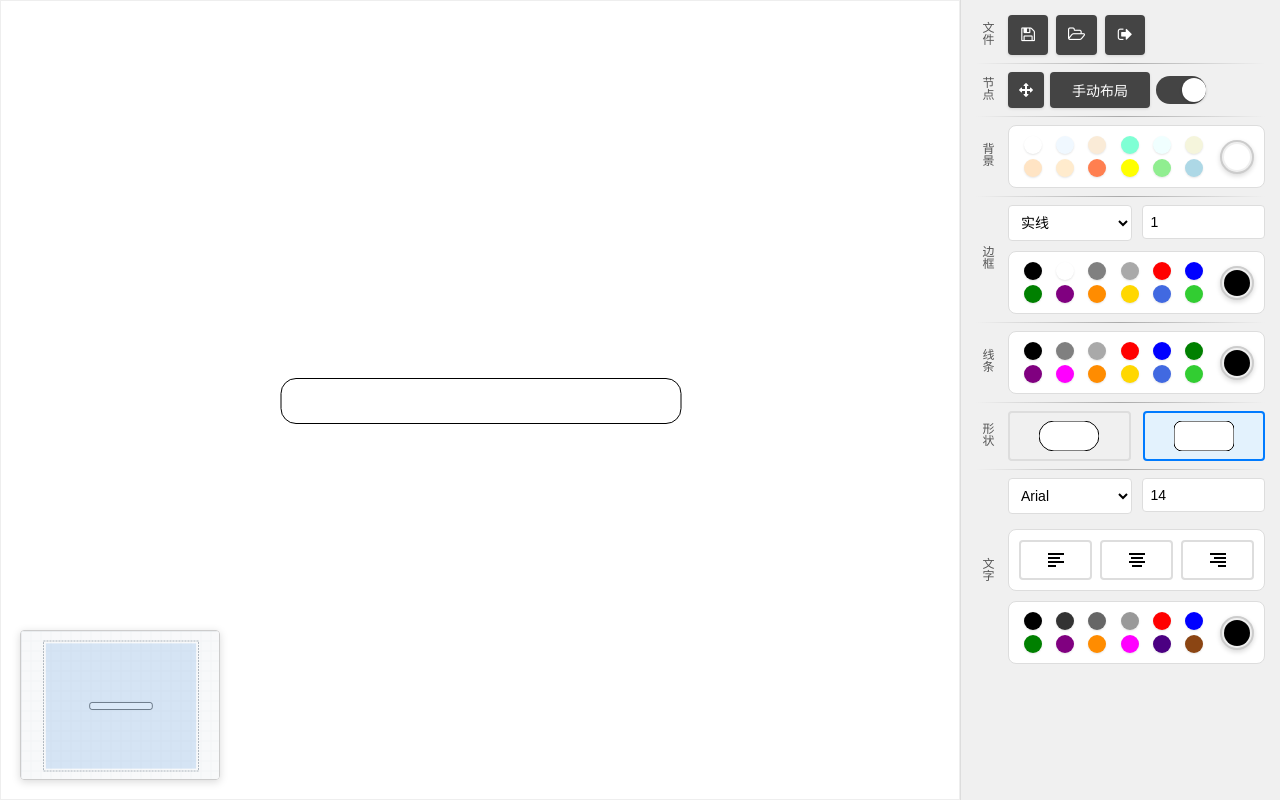
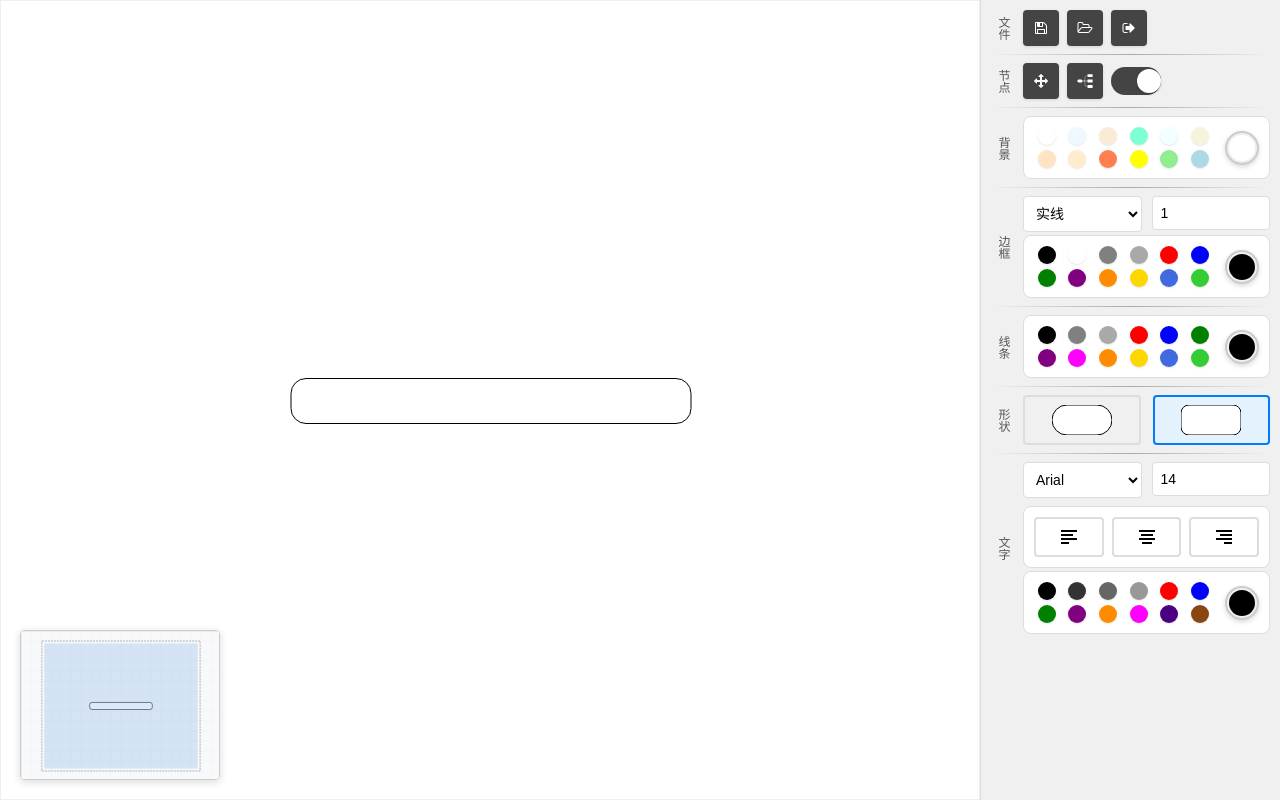
Before and after one commit to lishx8888/mthink, a website: page index.html in a window 1280 px wide. Drawn offline with Linux system fonts and the light colour scheme.

Commit message:
边栏优化

```diff
--- a/index.html
+++ b/index.html
@@ -56,13 +56,13 @@
                     <div class="file-control">
                         <label>文件</label>
                         <div class="panel-controls">
-                            <button id="saveMap" class="panel-button icon-btn" title="保存">
+                            <button id="saveMap" class="panel-button center-node-btn" title="保存">
                                 <i class="fa fa-save"></i>
                             </button>
-                            <button id="loadMap" class="panel-button icon-btn" title="加载">
+                            <button id="loadMap" class="panel-button center-node-btn" title="加载">
                                 <i class="fa fa-folder-open-o"></i>
                             </button>
-                            <button id="exportMap" class="panel-button icon-btn" title="导出">
+                            <button id="exportMap" class="panel-button center-node-btn" title="导出">
                                 <i class="fa fa-sign-out"></i>
                             </button>
                         </div>
@@ -77,7 +77,9 @@
                                 <button id="centerNode" class="panel-button center-node-btn" title="中心节点">
                                     <i class="fa fa-arrows"></i>
                                 </button>
-                                <button id="autoLayout" class="panel-button" style="flex: 1;">手动布局</button>
+                                <button id="autoLayout" class="panel-button center-node-btn" title="手动布局">
+                                    <img src="images/布局.svg" alt="布局" style="width: 20px; height: 20px;">
+                                </button>
                                 <label title="实时布局" style="width: 50px; height: 36px; position: relative; display: inline-flex; align-items: center; justify-content: center; cursor: pointer;"><input type="checkbox" id="realTimeLayoutToggle" checked style="opacity: 0; width: 0; height: 0;"><span id="track" style="position: absolute; top: 50%; left: 0; right: 0; height: 28px; background-color: #444; border-radius: 14px; transition: .4s; transform: translateY(-50%);"></span><span id="knob" style="position: absolute; content: ''; top: 50%; left: 2px; width: 24px; height: 24px; background-color: white; border-radius: 50%; transition: .4s; box-shadow: 0 1px 3px rgba(0, 0, 0, 0.2); transform: translate(24px, -50%);"></span><script>document.getElementById('realTimeLayoutToggle').addEventListener('change', function() {var track = document.getElementById('track'); var knob = document.getElementById('knob'); if (this.checked) {track.style.backgroundColor = '#444'; knob.style.transform = 'translate(24px, -50%)';} else {track.style.backgroundColor = '#e0e0e0'; knob.style.transform = 'translate(0, -50%)';}});</script></label>
                             </div>
                         </div>
--- a/style.css
+++ b/style.css
@@ -24,6 +24,7 @@ body {
     display: flex;
     flex: 1;
     overflow: hidden;
+    align-items: flex-start;
 }
 
 /* 面板控制按钮 */
@@ -31,9 +32,10 @@ body {
     display: flex;
     gap: 8px;
     margin-bottom: 15px;
-    padding: 10px;
+    padding: 0;
     border-bottom: 1px solid #ddd;
     box-sizing: border-box;
+    height: 36px;
 }
 
 /* 第一行：三个图标按钮 */
@@ -86,13 +88,12 @@ body {
 
 /* 图标按钮样式 */
 .icon-btn {
-    width: auto;
-    min-width: 40px;
-    height: 40px;
+    width: 36px;
+    height: 36px;
     display: flex;
     align-items: center;
     justify-content: center;
-    padding: 0 12px;
+    padding: 0;
     font-size: 16px;
 }
 
@@ -165,15 +166,18 @@ body {
 
 /* 样式面板 */
 .style-panel {
-    width: 320px;
-    max-width: 420px;
+    width: 300px;
+    max-width: 300px;
     background-color: #f0f0f0;
-    padding: 15px;
+    padding: 10px;
     border-left: 1px solid #ddd;
     overflow-y: auto;
     /* 确保PC端保持垂直布局 */
     display: block;
     flex-shrink: 0;
+    flex-grow: 0;
+    min-height: 600px;
+    height: 100%;
 }
 
 /* 画布控制按钮（仅在手机端显示） */
@@ -315,31 +319,25 @@ body {
 .color-control {
     display: flex;
     align-items: center;
-    gap: 12px;
+    gap: 8px;
     width: 100%;
+    min-height: 50px;
+    padding: 0;
+    box-sizing: border-box;
 }
 
 /* 形状控制容器样式 */
 .shape-control {
     display: flex;
     align-items: center;
-    gap: 12px;
+    gap: 8px;
     width: 100%;
+    min-height: 50px;
+    padding: 0;
+    box-sizing: border-box;
 }
 
-/* 竖排标签样式 */
-.color-control label,
-.shape-control label {
-    writing-mode: vertical-rl;
-    text-orientation: mixed;
-    font-size: 12px;
-    font-weight: 500;
-    color: #555;
-    white-space: nowrap;
-    flex-shrink: 0;
-    width: 20px;
-    text-align: center;
-}
+
 
 /* 颜色调色板调整 */
 .color-control .color-palette {
@@ -365,11 +363,14 @@ body {
 .style-group#borderSettings .font-control {
     display: flex;
     align-items: center;
-    gap: 12px;
+    gap: 8px;
     width: 100%;
+    min-height: 50px;
+    padding: 0;
+    box-sizing: border-box;
 }
 
-/* 竖排标签样式 */
+/* 统一竖排标签样式 */
 .color-control label,
 .shape-control label,
 .file-control label,
@@ -383,8 +384,15 @@ body {
     color: #555;
     white-space: nowrap;
     flex-shrink: 0;
-    width: 20px;
+    width: 24px;
+    min-width: 24px;
+    display: flex;
+    align-items: center;
+    justify-content: center;
     text-align: center;
+    margin: 0;
+    padding: 0;
+    line-height: 36px;
 }
 
 /* 文件控制容器样式 */
@@ -392,17 +400,22 @@ body {
 .node-control {
     display: flex;
     align-items: center;
-    gap: 12px;
+    gap: 8px;
     width: 100%;
+    height: 36px;
+    box-sizing: border-box;
 }
 
 /* 文件控制容器的面板控件样式 */
 .file-control .panel-controls,
 .node-control .panel-controls {
     flex: 1;
-    margin: 0;
+    margin: 0 !important;
     border: none;
     padding: 0;
+    height: 100%;
+    display: flex;
+    align-items: center;
 }
 
 /* 字体项目容器样式 */
@@ -411,7 +424,8 @@ body {
     flex: 1;
     display: flex;
     flex-direction: column;
-    gap: 10px;
+    gap: 3px;
+    padding: 0;
 }
 
 /* 字体和字号并排容器 */
@@ -848,6 +862,8 @@ body {
     margin: 8px 0;
     border: none;
     opacity: 0.8;
+    display: block;
+    clear: both;
 }
 
 /* 缩略图画布样式 */
@@ -1234,11 +1250,11 @@ body {
 .real-time-layout-container {
     display: flex;
     align-items: stretch;
-    gap: 6px;
+    gap: 8px;
     padding: 0;
     background-color: transparent;
     border-radius: 0;
-    width: 100%;
+    width: auto;
     height: 36px;
     box-sizing: border-box;
 }
@@ -1249,10 +1265,6 @@ body {
 
 /* 手动布局按钮样式 */
 #autoLayout {
-    flex: 1;
-    min-width: 0;
-    max-width: 100px;
-    padding: 0 20px;
     display: flex;
     align-items: center;
     justify-content: center;
```
Also changed, not shown: images/布局.svg (added).
